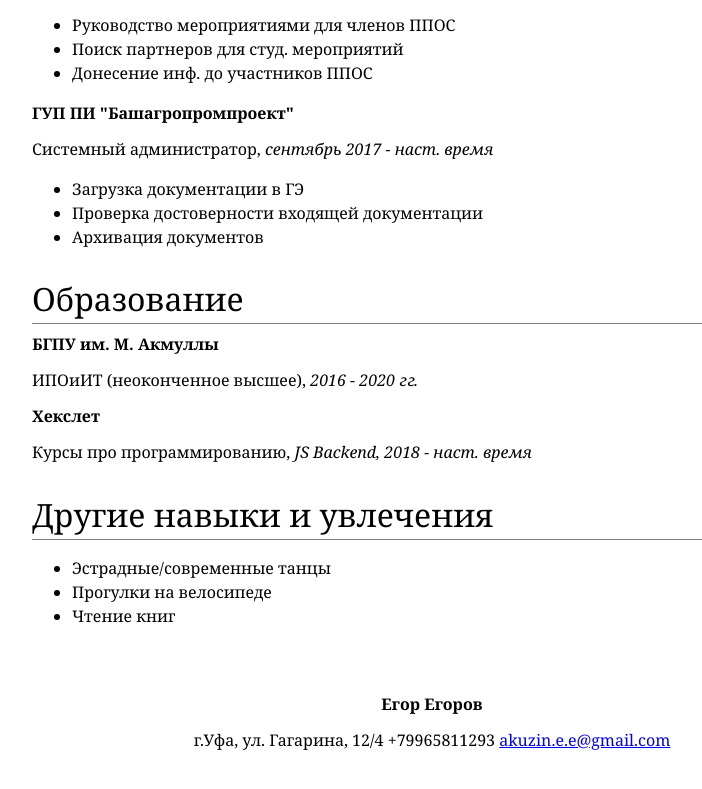
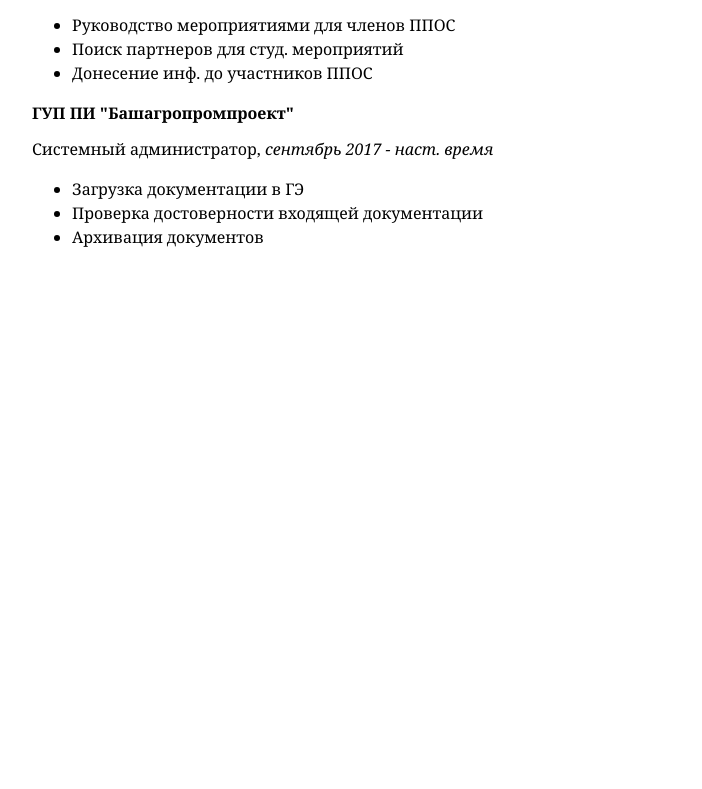
Before and after one commit to ThinBadger/GitTest, a plain HTML site: page index.html in a window 1280 px wide. Shown: the part 463-1252 px from the top of the page, without its empty margins (208-910 px from the left). After the commit the page ends 800 px from the top, so only its background shows below. Drawn offline with Linux system fonts and the light colour scheme.

Commit message:
third commit

```diff
--- a/index.html
+++ b/index.html
@@ -30,23 +30,6 @@
 				<li>Проверка достоверности входящей документации</li>
 				<li>Архивация документов</li>
 			</ul>
-			<h2>Образование</h2>
-			<p><b>БГПУ им. М. Акмуллы</b></p>
-			<p>ИПОиИТ (неоконченное высшее), <i>2016 - 2020 гг.</i></p>
-			<p><b>Хекслет</b></p>
-			<p>Курсы про программированию, <i>JS Backend, 2018 - наст. время</i></p>
-			<h2>Другие навыки и увлечения</h2>
-			<ul>
-				<li>Эстрадные/современные танцы</li>
-				<li>Прогулки на велосипеде</li>
-				<li>Чтение книг</li>
-			</ul>
-        </div>
-
-
-        <div id='footer'>
-		<p><b>Егор Егоров</b></p>
-		<p><a>г.Уфа, ул. Гагарина, 12/4</a> <a>+79965811293</a> <a href='mailto:akuzin.e.e@gmail'>akuzin.e.e@gmail.com</a></p>
         </div>
     </body>
 </HTML>
```
